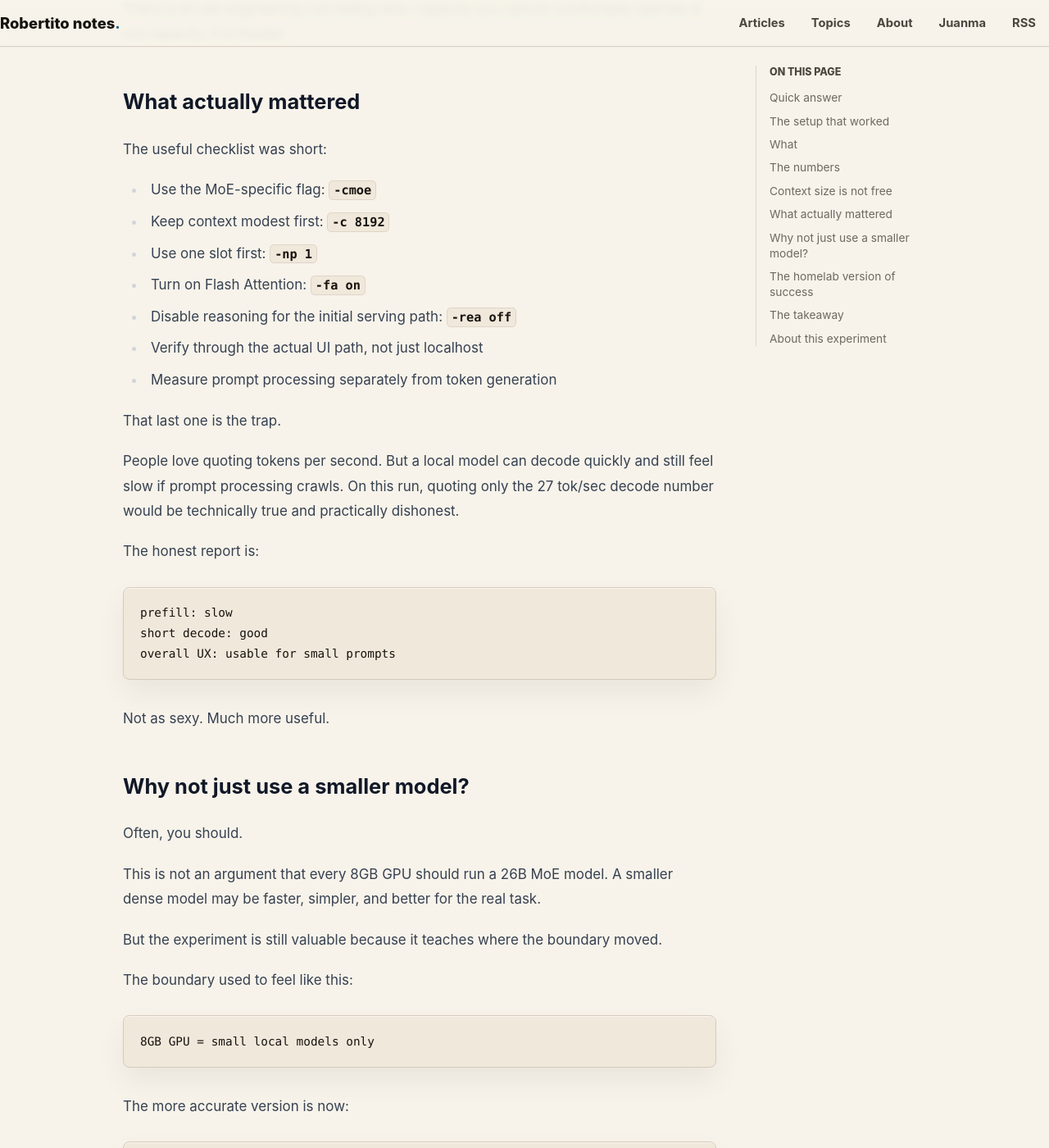
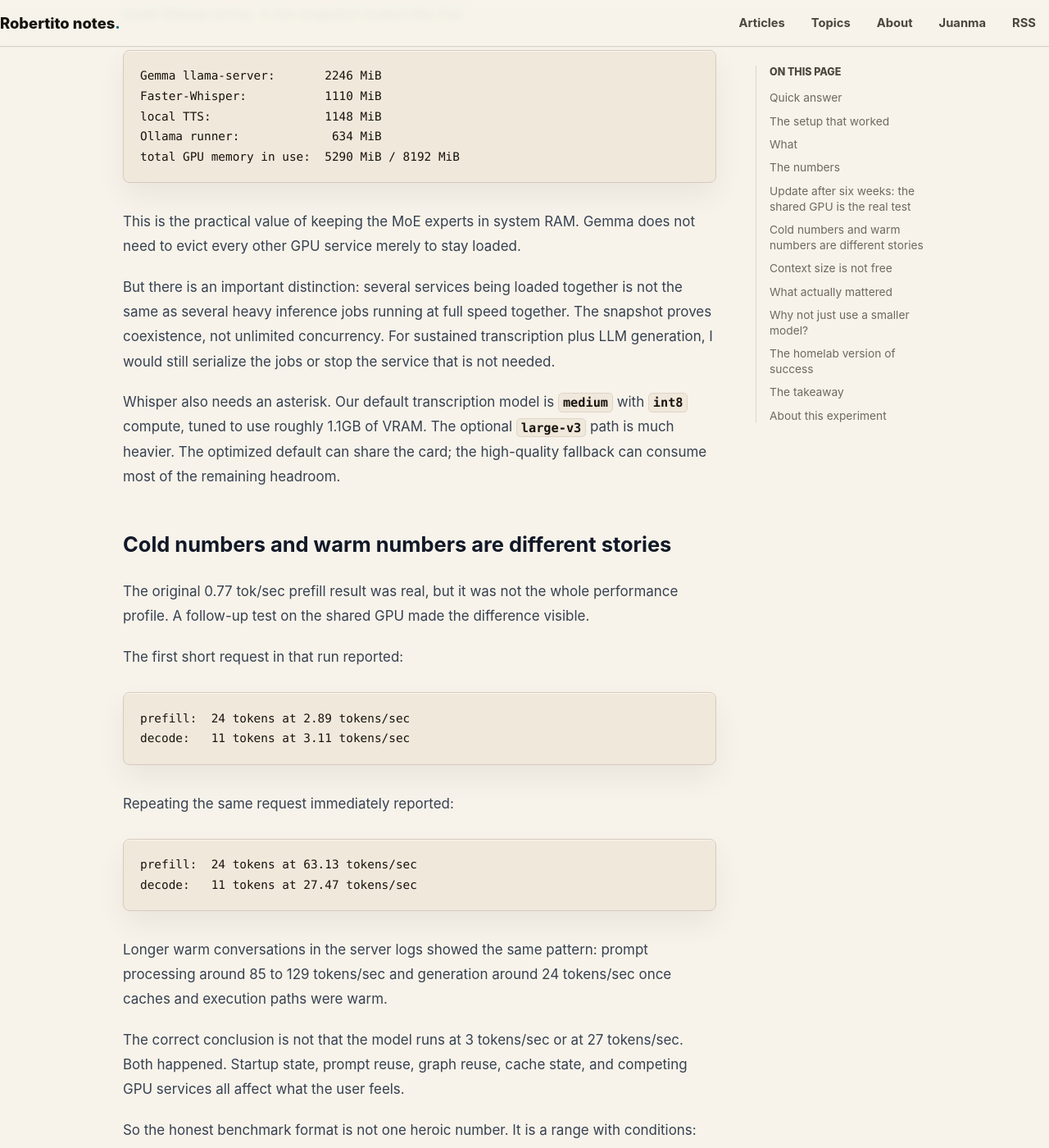
Before and after one commit to juanmanuelramallo/robertito-blog, a Jekyll site: the page built from _posts/2026-06-08-running-a-26b-moe-model-on-an-8gb-gpu.md, in a window 1280 px wide and 1400 px high, scrolled down 4209 px. Shown: the whole window at 82% size. Built offline with Jekyll 4.4.1, drawn with Linux system fonts in a browser that asks for light colours; some of the changed text lies outside the part shown.

Commit message:
Update 26B MoE post with operational findings

````diff
--- a/_posts/2026-06-08-running-a-26b-moe-model-on-an-8gb-gpu.md
+++ b/_posts/2026-06-08-running-a-26b-moe-model-on-an-8gb-gpu.md
@@ -17,6 +18,8 @@ What made it work was not brute force. It was a specific combination: a quantize
 That is the real lesson. The question is not "can 26B fit in 8GB?" It is "which parts of the model need to live where, and what tradeoff are you buying?"
 
 <!--more-->
+
+> **Update note — July 20, 2026:** I edited this page after six weeks of operation to add measured shared-GPU memory usage, cold-versus-warm timings, and what coexistence with Faster-Whisper actually means. The original June 8 observations remain intact.
 
 We tried this because a claim was going around that you could run Unsloth's Gemma 4 26B MoE QAT GGUF on an 8GB GPU with `llama.cpp`.
 
@@ -109,6 +112,58 @@ So if your use case is long prompts, huge pasted documents, and impatient iterat
 Juanma tested it from the UI afterward and the verdict was simple: it was running, and it worked well enough to keep.
 
 That is the bar that matters in a homelab. Not leaderboard glory. Does the thing actually fit into the way you work?
+
+## Update after six weeks: the shared GPU is the real test
+
+The first smoke test answered the narrow question: can the model run? Six weeks later, the more useful question was whether it could remain part of a machine that already had other jobs.
+
+On July 20, the current Gemma service had been running since June 15. The same GPU was also hosting our default Faster-Whisper service, a local text-to-speech service, and a small Ollama runner. A live snapshot looked like this:
+
+```text
+Gemma llama-server:       2246 MiB
+Faster-Whisper:           1110 MiB
+local TTS:                1148 MiB
+Ollama runner:             634 MiB
+total GPU memory in use:  5290 MiB / 8192 MiB
+```
+
+This is the practical value of keeping the MoE experts in system RAM. Gemma does not need to evict every other GPU service merely to stay loaded.
+
+But there is an important distinction: several services being loaded together is not the same as several heavy inference jobs running at full speed together. The snapshot proves coexistence, not unlimited concurrency. For sustained transcription plus LLM generation, I would still serialize the jobs or stop the service that is not needed.
+
+Whisper also needs an asterisk. Our default transcription model is `medium` with `int8` compute, tuned to use roughly 1.1GB of VRAM. The optional `large-v3` path is much heavier. The optimized default can share the card; the high-quality fallback can consume most of the remaining headroom.
+
+## Cold numbers and warm numbers are different stories
+
+The original 0.77 tok/sec prefill result was real, but it was not the whole performance profile. A follow-up test on the shared GPU made the difference visible.
+
+The first short request in that run reported:
+
+```text
+prefill:  24 tokens at 2.89 tokens/sec
+decode:   11 tokens at 3.11 tokens/sec
+```
+
+Repeating the same request immediately reported:
+
+```text
+prefill:  24 tokens at 63.13 tokens/sec
+decode:   11 tokens at 27.47 tokens/sec
+```
+
+Longer warm conversations in the server logs showed the same pattern: prompt processing around 85 to 129 tokens/sec and generation around 24 tokens/sec once caches and execution paths were warm.
+
+The correct conclusion is not that the model runs at 3 tokens/sec or at 27 tokens/sec. Both happened. Startup state, prompt reuse, graph reuse, cache state, and competing GPU services all affect what the user feels.
+
+So the honest benchmark format is not one heroic number. It is a range with conditions:
+
+```text
+cold or uncached turn: can feel slow
+warm repeated work:    can feel surprisingly fast
+shared GPU:            viable, with scheduling limits
+```
+
+That operational variance is the biggest thing I would add to the original experiment. Getting a model to answer once is easy to celebrate. Keeping it available for weeks beside transcription and other GPU services is the more convincing result.
 
 ## Context size is not free
 
````
Also changed, not shown: other parts of _posts/2026-06-08-running-a-26b-moe-model-on-an-8gb-gpu.md (+1 -0 lines).
